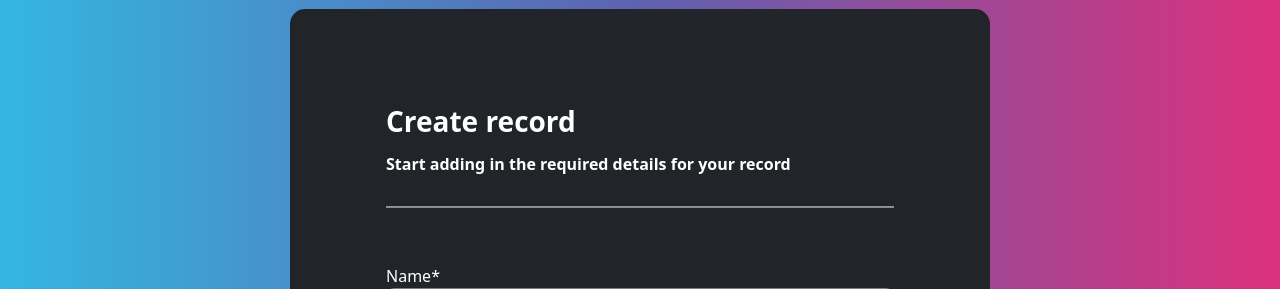
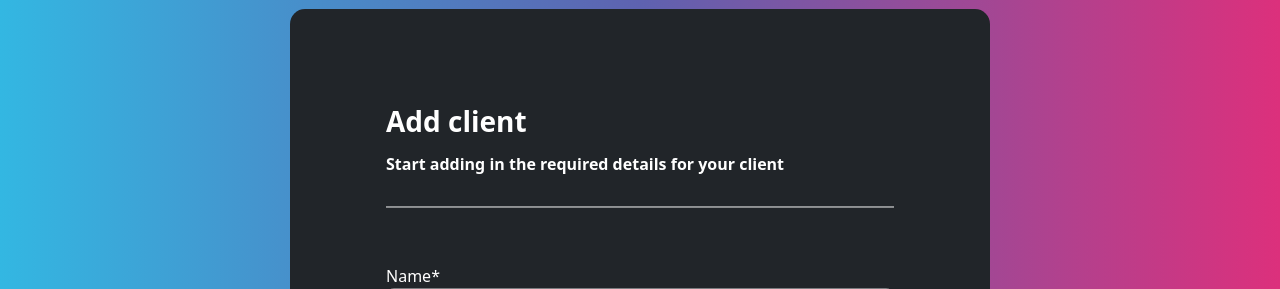
Before and after one commit to yaroslav-matala/stylelink-crm, a Django app: page /add-client in a window 1280 px wide. Shown: the part 135-424 px from the top of the page. Run offline with Django 4.2, Linux system fonts and the light colour scheme; the visitor is signed in with stand-in values (Sample User, id 1); some libraries are stand-ins or nearby versions.

Commit message:
add update a client functionality

```diff
--- a/client_manager/templates/client_manager/add-client.html
+++ b/client_manager/templates/client_manager/add-client.html
@@ -5,8 +5,8 @@
 {% block content %}
 
     <div class="container bg-dark p-5 my-4 form-layout">
-        <h3>Create record</h3>
-        <h6>Start adding in the required details for your record</h6>
+        <h3>Add client</h3>
+        <h6>Start adding in the required details for your client</h6>
         <hr>
         <br>
 
--- a/client_manager/urls.py
+++ b/client_manager/urls.py
@@ -7,5 +7,6 @@ urlpatterns = [
 
     # CRUD
     path('dashboard', views.dashboard, name="dashboard"),
-    path('add-client', views.add_client, name='add-client')
+    path('add-client', views.add_client, name='add-client'),
+    path('update-client/<int:pk>/', views.update_client, name='update-client'),
 ]
--- a/client_manager/views.py
+++ b/client_manager/views.py
@@ -1,4 +1,4 @@
-from django.shortcuts import render, redirect
+from django.shortcuts import render, get_object_or_404, redirect
 from .forms import AddClientForm, UpdateClientForm
 
 from django.contrib.auth.decorators import login_required
@@ -39,3 +39,22 @@ def add_client(request):
     context = {'form': form}
 
     return render(request, 'client_manager/add-client.html', context)
+
+# - Updaate a client
+@login_required(login_url='accounts/login')
+def update_client(request, pk):
+    # Get the client or return a 404 error if not found
+    client = get_object_or_404(Client, id=pk, user=request.user)
+
+    # Initialize the form with the existing client data
+    form = UpdateClientForm(instance=client)
+
+    if request.method == "POST":
+        form = UpdateClientForm(request.POST, instance=client)
+
+        if form.is_valid():
+            form.save()
+            return redirect('dashboard')
+
+    context = {'form': form, 'client': client}
+    return render(request, 'client_manager/update-client.html', context)
```
Also changed, not shown: client_manager/templates/client_manager/update-client.html (+27 -0 lines).
